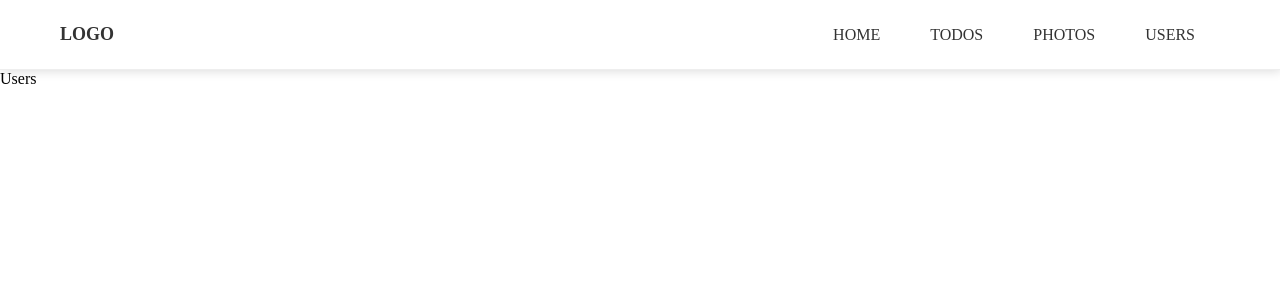
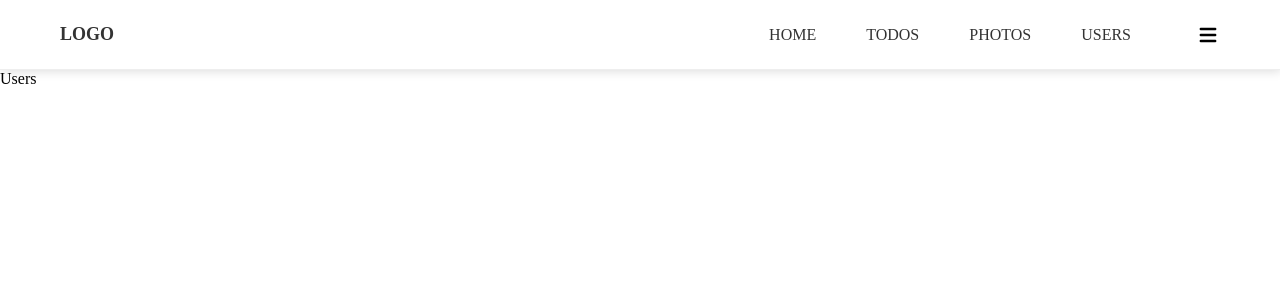
Before and after one commit to bereal1995/unsplash, a React (Create React App) app: page /users in a window 1280 px wide. Shown: the top 300 px of the page. Built offline with nearby package versions, Linux system fonts and the light colour scheme.

Commit message:
add sidemenu and popup

```diff
--- a/package.json
+++ b/package.json
@@ -8,6 +8,7 @@
     "@testing-library/user-event": "^7.2.1",
     "react": "^16.13.1",
     "react-dom": "^16.13.1",
+    "react-icons": "^3.11.0",
     "react-router-dom": "^5.2.0",
     "react-scripts": "3.4.3",
     "styled-components": "^5.2.0",
--- a/src/App.js
+++ b/src/App.js
@@ -1,4 +1,4 @@
-import React from 'react';
+import React, {useState} from 'react';
 import styled, {createGlobalStyle} from "styled-components";
 import Header from "./components/Header";
 import {Route, Switch} from "react-router-dom";
@@ -7,6 +7,7 @@ import Photos from "./pages/Photos";
 import Todos from "./pages/Todos";
 import Users from "./pages/Users";
 import Page404 from "./pages/Result/Page404";
+import Popup from "./components/Popup";
 
 const GlobalStyle = createGlobalStyle`
   * {
@@ -24,10 +25,12 @@ const GlobalStyle = createGlobalStyle`
 
 function App() {
 
+    const [popup, setPopup] = useState(false);
+
   return (
       <Container>
           <GlobalStyle/>
-        <Header/>
+        <Header setPopup={setPopup}/>
 
         <Switch>
             <Route exact path={"/"} component={Home}/>
@@ -37,6 +40,12 @@ function App() {
             <Route path={"/users"} component={Users}/>
             <Route component={Page404}/>
         </Switch>
+          {
+              popup &&
+              <Popup title={"공지사항"}
+              description={"Lorem ipsum dolor sit amet, consectetur adipisicing elit. Ab aliquam beatae cumque delectus eveniet modi neque obcaecati placeat ratione soluta!"}
+              onClose={() => {setPopup(false)}}/>
+          }
       </Container>
   )
 }
@@ -44,4 +53,5 @@ const Container = styled.div`
 
 `;
 
+
 export default App;
--- /dev/null
+++ b/src/components/Header/Sidemenu.js
@@ -0,0 +1,35 @@
+import React from "react";
+import styled from "styled-components";
+
+function Sidemenu(props) {
+
+    return (
+        <Container>
+            <div className="btn-notice" onClick={() => {
+                props.setPopup(true);
+            }}>공지사항</div>
+        </Container>
+    )
+}
+
+const Container = styled.div`
+  position: fixed;
+  top: 0;
+  bottom: 0;
+  left: 0;
+  z-index: 1000;
+  width: 300px;
+  background: #fff;
+  border-right: 1px solid #eee;
+  box-shadow: 1px 1px 10px rgba(0,0,0,.15);
+  padding: 30px;
+
+  .btn-notice {
+    font-size: 18px;
+    color: #333333;
+    font-weight: bold;
+  }
+
+`;
+
+export default Sidemenu;
--- a/src/components/Header/index.js
+++ b/src/components/Header/index.js
@@ -1,19 +1,36 @@
-import React from "react";
+import React, {useState} from "react";
 import styled from  "styled-components";
 import {Link} from "react-router-dom";
+import Sidemenu from "./Sidemenu";
+import {HiMenu} from "react-icons/hi";
 
 
-function Header() {
+function Header(props) {
+
+    const [value, setValue] = useState(false);
+
     return (
+        <>
             <Container>
                 <Logo to={"/"}>Logo</Logo>
+                <Gnb>
                     <Nav>
                         <NavItem to={"/"}>Home</NavItem>
                         <NavItem to={"/todos"}>todos</NavItem>
                         <NavItem to={"/photos"}>photos</NavItem>
                         <NavItem to={"/users"}>users</NavItem>
                     </Nav>
+                    <ButtonMenu onClick={() => {
+                        setValue(!value);
+                    }}>
+                        <HiMenu/>
+                    </ButtonMenu>
+                </Gnb>
             </Container>
+            {
+                value && <Sidemenu setPopup={props.setPopup}/>
+            }
+        </>
     )
 }
 
@@ -35,6 +52,11 @@ const Logo = styled(Link)`
   color: #333;
 `;
 
+const Gnb = styled.div`
+  display: flex;
+
+`;
+
 const Nav = styled.nav`
   display: flex;
 `;
@@ -51,4 +73,12 @@ const NavItem = styled(Link)`
   }
 `;
 
+const ButtonMenu = styled.div`
+    display: flex;
+    align-items: center;
+    font-size: 24px;
+    margin-left: 40px;
+    cursor:pointer;
+`;
+
 export default Header;
--- /dev/null
+++ b/src/components/Popup/index.js
@@ -0,0 +1,47 @@
+import React from "react";
+import styled from "styled-components";
+
+function Popup(props) {
+
+    return (
+        <Container onClick={props.onClose}>
+            <Content>
+                <h2>{props.title}</h2>
+                <p>{props.description}</p>
+            </Content>
+        </Container>
+    )
+}
+
+const Container = styled.div`
+  position: fixed;
+  top: 0;
+  bottom: 0;
+  left: 0;
+  right: 0;
+  z-index: 1500;
+  background: rgba(0,0,0,0.5);
+  display: flex;
+  align-items: center;
+  justify-content: center;
+
+`;
+
+const Content = styled.div`
+    width:300px;
+    padding: 30px;
+    background: #fff;
+    h2 {
+      font-size: 22px;
+      margin-bottom: 30px;
+      color: #333;
+      font-weight: 500;
+    }
+    p {
+      font-size: 15px;
+      color: #777777;
+      line-height: 1.5;
+    }
+`;
+
+export default Popup;
```
Also changed, not shown: 2 other files (tests, documents, lock files or other folders). Lines whose indentation alone changed are shown as unchanged.
